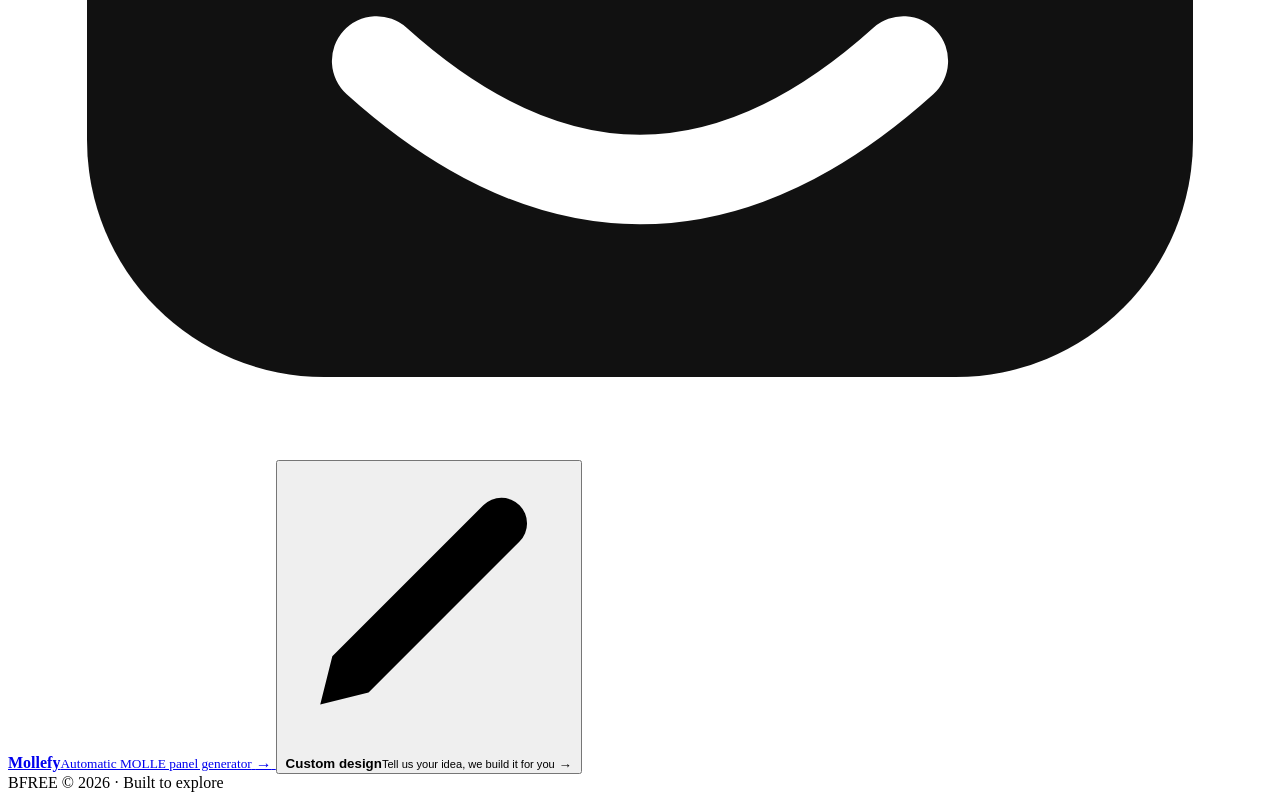
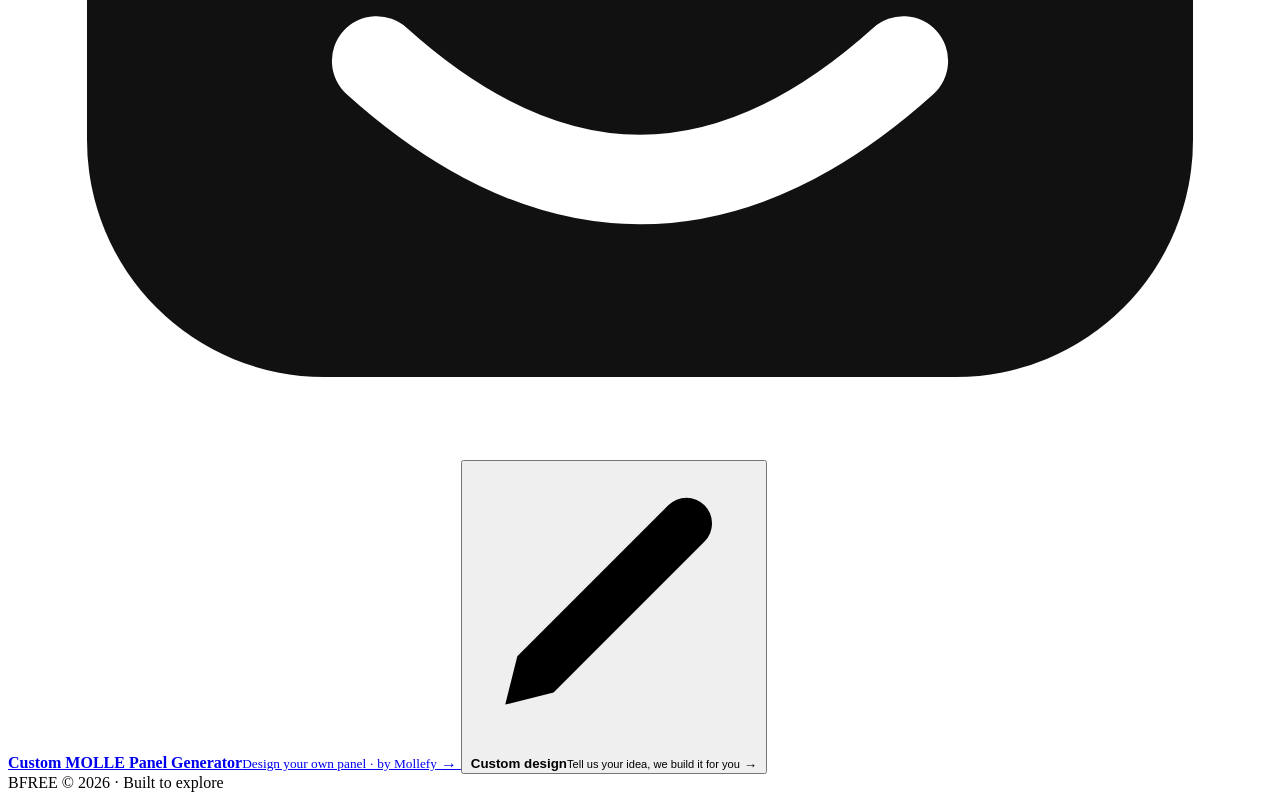
Before and after one commit to Rubn/compass, a plain HTML site: page index.html in a window 1280 px wide. Shown: the part 2625-3425 px from the top of the page. Drawn offline with Linux system fonts and the light colour scheme.

Commit message:
Rename Mollefy link to Custom MOLLE Panel Generator
Co-Authored-By: Claude Opus 5.5 <noreply@anthropic.com>

```diff
--- a/index.html
+++ b/index.html
@@ -140,7 +140,7 @@ footer{text-align:center;font-size:12px;color:var(--muted-2)}
     </a>
     <a class="card link" href="https://mollefy.wearebfree.com/?utm_source=instagram&amp;utm_medium=linkinbio&amp;utm_campaign=bio&amp;utm_content=mollefy-link">
       <span class="ic brand"><svg viewBox="0 0 48 48" aria-hidden="true"><rect x="3" y="3" width="42" height="42" rx="9" fill="#111"/><rect x="9" y="10" width="12" height="11" rx="3.5" fill="#fff"/><rect x="27" y="10" width="12" height="11" rx="3.5" fill="#fff"/><circle cx="16" cy="16" r="3" fill="#111"/><circle cx="32" cy="16" r="3" fill="#111"/><g fill="#fff" opacity=".55"><rect x="9" y="25" width="8" height="3" rx="1.5"/><rect x="20" y="25" width="8" height="3" rx="1.5"/><rect x="31" y="25" width="8" height="3" rx="1.5"/></g><path d="M14 33q10 9 20 0" fill="none" stroke="#fff" stroke-width="3.4" stroke-linecap="round"/></svg></span>
-      <span class="tx"><b>Mollefy</b><small>Automatic MOLLE panel generator</small></span>
+      <span class="tx"><b>Custom MOLLE Panel Generator</b><small>Design your own panel · by Mollefy</small></span>
       <span class="go">→</span>
     </a>
     <button type="button" class="card link" id="openForm" aria-haspopup="dialog">
```
